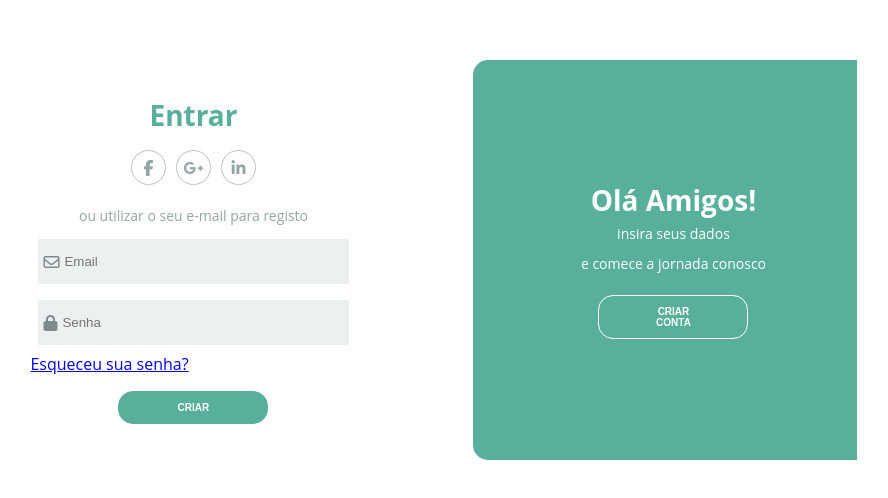
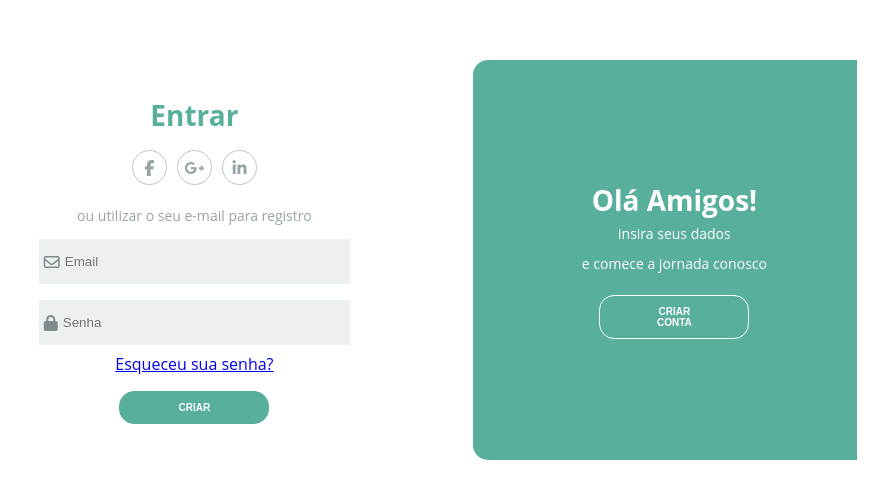
Before and after one commit to dennysmaiaaa/Festanza, a plain HTML site: page index.html in a window 1280 px wide. Shown: the part 140-638 px from the top of the page, without its empty margins (263-1151 px from the left). Drawn offline with Linux system fonts and the light colour scheme.

Commit message:
Segunda parte completa

```diff
--- a/css/estilo.css
+++ b/css/estilo.css
@@ -132,6 +132,7 @@ body{
     display: flex;
     flex-direction: column;
     width: 55%;
+    text-align: center;
 }
 form input{
     height: 45px;
--- a/index.html
+++ b/index.html
@@ -1,5 +1,5 @@
 <!DOCTYPE html>
-<html lang="en">
+<html>
 
 <head>
     <meta charset="UTF-8">
@@ -85,7 +85,7 @@
                     </ul>
                 </div>
                 <!--fim social media-->
-                <p class="descricao descricao-2">ou utilizar o seu e-mail para registo</p>
+                <p class="descricao descricao-2">ou utilizar o seu e-mail para registro</p>
                 <form class="form">
                     <label class="label-input" for="">
                         <i class="far fa-envelope icone"></i>
```
